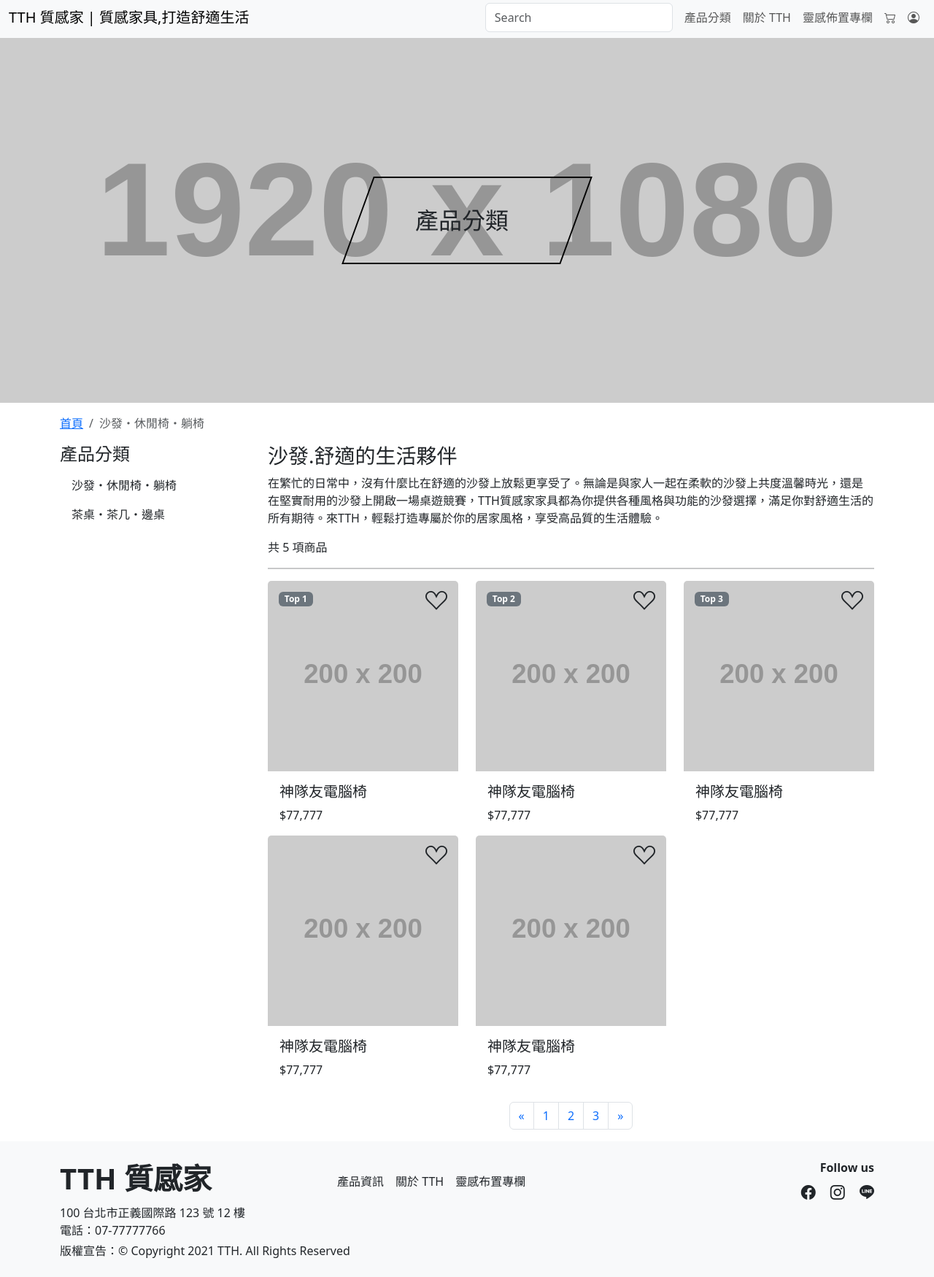
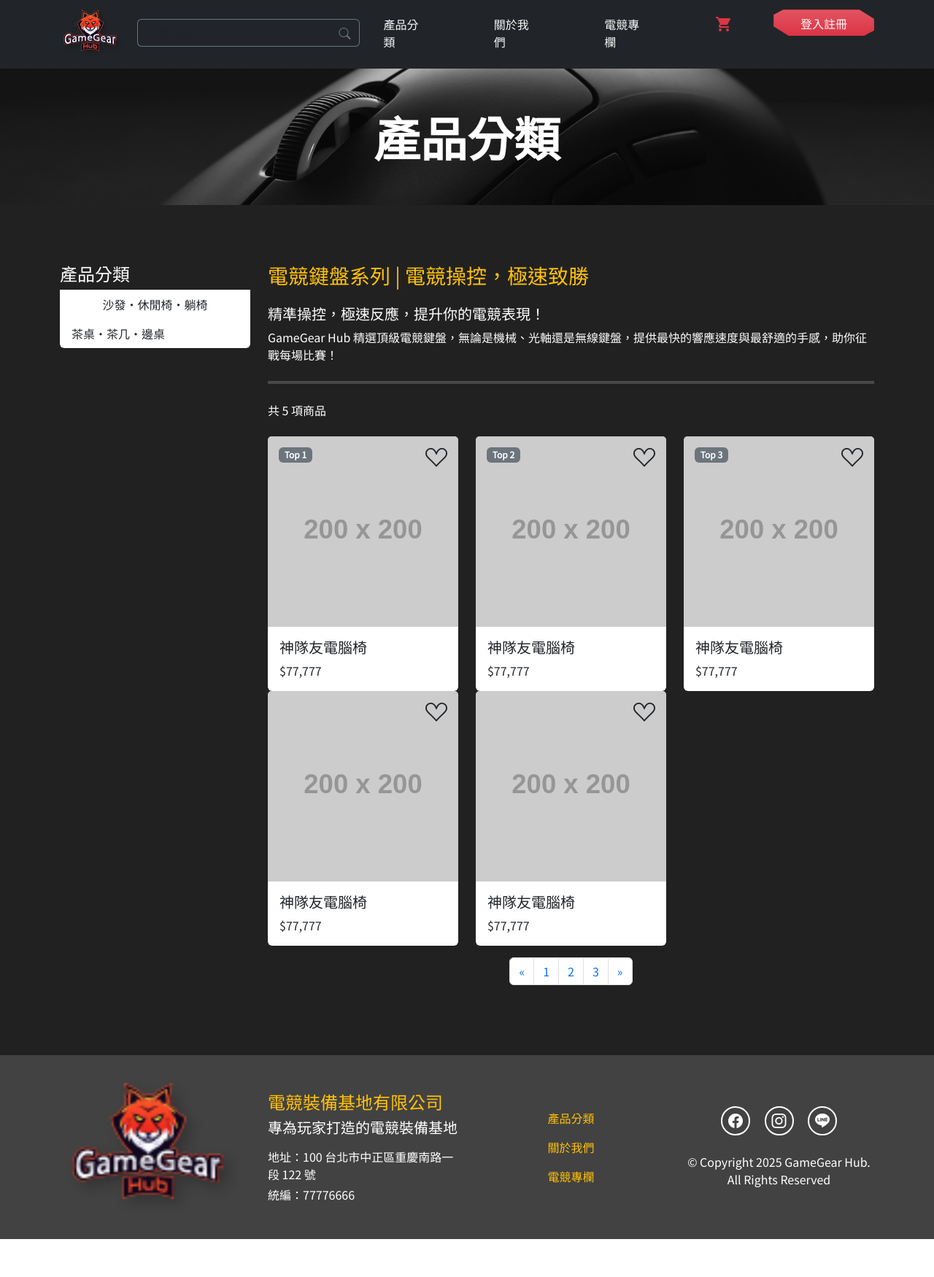
Before and after one commit to ShianghH/node-learning-web-layout, a website: page products.html in a window 1280 px wide. Shown: the part 4-1754 px from the top of the page at 73% size. After the commit the page ends 1702 px from the top, so only its background shows below. Drawn offline with nearby package versions, Linux system fonts and the light colour scheme; placeholder pictures from the web are drawn by us.

Commit message:
products

```diff
--- a/products.html
+++ b/products.html
@@ -1,15 +1,23 @@
 <!doctype html>
 <html lang="zh-Hant-TW">
+  <head>
+    <meta charset="UTF-8" />
+    <meta name="viewport" content="width=device-width, initial-scale=1.0" />
+    <title>Document</title>
+    <link rel="stylesheet" href="https://cdn.jsdelivr.net/npm/bootstrap-icons@1.11.3/font/bootstrap-icons.min.css" />
+    <link rel="stylesheet" href="https://cdn.jsdelivr.net/npm/swiper@11/swiper-bundle.min.css" />
+    <link
+      href="https://cdn.jsdelivr.net/npm/bootstrap@5.3.3/dist/css/bootstrap.min.css"
+      rel="stylesheet"
+      integrity="sha384-QWTKZyjpPEjISv5WaRU9OFeRpok6YctnYmDr5pNlyT2bRjXh0JMhjY6hW+ALEwIH"
+      crossorigin="anonymous" />
+    <link href="https://fonts.googleapis.com/icon?family=Material+Icons" rel="stylesheet" />
+    <link href="https://fonts.googleapis.com/css2?family=Material+Symbols+Outlined" rel="stylesheet" />
+    <link rel="stylesheet" href="https://cdn.jsdelivr.net/npm/swiper@11/swiper-bundle.min.css" />
+    <link href="https://fonts.googleapis.com/css2?family=Noto+Sans+TC&display=swap" rel="stylesheet" />
 
-  <head>
-    <meta charset="utf-8">
-    <meta name="viewport" content="width=device-width, initial-scale=1">
-    <title>Bootstrap demo</title>
-
-    <link rel="stylesheet" href="https://cdn.jsdelivr.net/npm/bootstrap-icons@1.11.3/font/bootstrap-icons.min.css">
-    <link rel="stylesheet" href="https://cdn.jsdelivr.net/npm/swiper@11/swiper-bundle.min.css" />
-    <link href="https://cdn.jsdelivr.net/npm/bootstrap@5.3.3/dist/css/bootstrap.min.css" rel="stylesheet"
-      integrity="sha384-QWTKZyjpPEjISv5WaRU9OFeRpok6YctnYmDr5pNlyT2bRjXh0JMhjY6hW+ALEwIH" crossorigin="anonymous">
+    <link rel="stylesheet" href="css/all.css" />
+    <script src="./all.js" defer></script>
     <style>
       .products__title {
         background-image: url('https://fakeimg.pl/1920x1080/?text=Example');
@@ -37,69 +45,155 @@
   </head>
 
   <body>
-    <nav class="navbar navbar-expand-lg bg-body-tertiary">
-      <div class="container-fluid">
-        <a class="navbar-brand" href="#">TTH 質感家 | 質感家具,打造舒適生活</a>
-        <button class="navbar-toggler" type="button" data-bs-toggle="collapse" data-bs-target="#navbarNavAltMarkup"
-          aria-controls="navbarNavAltMarkup" aria-expanded="false" aria-label="Toggle navigation">
+    <!-- nav -->
+    <nav class="navbar navbar-dark navbar-expand-xl bg-dark">
+      <div class="container">
+        <!-- logo -->
+        <a class="navbar-brand" href="#">
+          <img src="./img/LOGO.png" alt="logo" />
+        </a>
+        <!-- 搜尋欄 -->
+        <form class="d-none d-xl-flex" role="search">
+          <div class="input-group">
+            <input
+              type="search"
+              class="form-control bg-dark text-white border-secondary rounded-start rounded-0 border-end-0"
+              placeholder="搜索商品名"
+              aria-label="Search" />
+            <button class="btn btn-outline-secondary border-start-0" type="submit">
+              <i class="bi bi-search"></i>
+            </button>
+          </div>
+        </form>
+
+        <button
+          class="navbar-toggler d-xl-none"
+          type="button"
+          data-bs-toggle="collapse"
+          data-bs-target="#navbarNavAltMarkup"
+          aria-controls="navbarNavAltMarkup"
+          aria-expanded="false"
+          aria-label="Toggle navigation">
           <span class="navbar-toggler-icon"></span>
         </button>
 
+        <div class="collapse navbar-collapse" id="navbarNavAltMarkup">
+          <div class="navbar-nav ms-auto d-flex gap-4">
+            <form class="d-xl-none" role="search">
+              <div class="input-group">
+                <input
+                  type="search"
+                  class="form-control search-bg border-secondary custom-input rounded-start rounded-0 border-end-0"
+                  placeholder="搜索商品名"
+                  aria-label="Search" />
+                <button class="btn btn-outline-secondary border-start-0 search-bg" type="submit">
+                  <i class="bi bi-search"></i>
+                </button>
+              </div>
+            </form>
+            <div class="drop-menu position-relative">
+              <a
+                class="nav-link link-light link-hover px-5"
+                data-bs-toggle="collapse"
+                href="#collapseProduce"
+                role="button"
+                aria-expanded="false"
+                aria-controls="collapseExample">
+                產品分類
+              </a>
 
-        <div class="collapse navbar-collapse" id="navbarNavAltMarkup">
-          <div class="navbar-nav ms-auto">
-            <form class="d-flex" role="search">
-              <input class="form-control me-2" type="search" placeholder="Search" aria-label="Search">
-            </form>
-            <a class="nav-link" href="#">產品分類</a>
-            <a class="nav-link" href="#">關於 TTH</a>
-            <a class="nav-link" href="#">靈感佈置專欄</a>
-            <a class="nav-link" href="#"><i class="bi bi-cart2"></i></a>
-            <a class="nav-link" href="#"><i class="bi bi-person-circle"></i></a>
+              <div class="drop-menu-list position-absolute d-none" style="z-index: 99">
+                <ul class="list-group">
+                  <li class="list-group-item bg-dark border-0">
+                    <a href="" class="link-light text-decoration-none link-hover">電競鍵盤系列</a>
+                  </li>
+                  <li class="list-group-item bg-dark border-0">
+                    <a href="" class="link-light text-decoration-none link-hover">電競滑鼠系列</a>
+                  </li>
+                  <li class="list-group-item bg-dark border-0 bo">
+                    <a href="" class="link-light text-decoration-none link-hover">電競搖桿系列</a>
+                  </li>
+                </ul>
+              </div>
+              <div class="collapse d-xl-none" id="collapseProduce">
+                <ul class="list-group">
+                  <li class="list-group-item bg-dark border-0">
+                    <a href="" class="link-light text-decoration-none link-hover">電競鍵盤系列</a>
+                  </li>
+                  <li class="list-group-item bg-dark border-0">
+                    <a href="" class="link-light text-decoration-none link-hover">電競滑鼠系列</a>
+                  </li>
+                  <li class="list-group-item bg-dark border-0 bo">
+                    <a href="" class="link-light text-decoration-none link-hover">電競搖桿系列</a>
+                  </li>
+                </ul>
+              </div>
+            </div>
+
+            <div class="divider-line d-xl-none"></div>
+
+            <a class="nav-link link-light link-hover px-5" href="#">關於我們</a>
+            <a class="nav-link link-light link-hove px-5" href="#">電競專欄</a>
+            <div class="divider-line d-xl-none"></div>
+            <a class="nav-link d-none d-xl-block align-items-center px-5" href="#">
+              <span class="material-icons text-danger fs-4">shopping_cart</span>
+            </a>
+            <a
+              class="btn btn-danger bg-gradient text-white custom-btn px-4 d-none d-xl-block"
+              href="#"
+              style="height: 36px">
+              登入註冊
+            </a>
+            <a class="nav-link link-light link-hover d-xl-none d-flex" href="#">
+              <span class="material-symbols-outlined me-1">login</span>
+              登入註冊
+            </a>
           </div>
         </div>
       </div>
     </nav>
 
-    <header class="products__title d-flex justify-content-center align-items-center">
-      <div class="slanted-box">
-        <h2 class="slanted-content">產品分類</h2>
+    <header>
+      <div class="position-relative">
+        <img src="./img/ps-banner.png" alt="" class="img-fluid d-none d-md-block" />
+        <img src="./img/ps-banner -s.png" alt="" class="img-fluid d-md-none w-100" />
+        <div class="position-absolute start-50 top-50 translate-middle">
+          <h2 class="text-white fw-bold fs-3 fs-md-4 mb-0">產品分類</h2>
+        </div>
       </div>
     </header>
 
-
-    <nav class="container my-3" aria-label="breadcrumb">
-      <ol class="breadcrumb">
-        <li class="breadcrumb-item"><a href="#">首頁</a></li>
-        <li class="breadcrumb-item active" aria-current="page">沙發・休閒椅・躺椅</li>
-      </ol>
-    </nav>
-
+    <div class="bg-deep-gray py-6 py-md-9">
       <section class="container">
         <div class="row">
-        <div class="col-md-3">
-          <h4>產品分類</h4>
+          <div class="col-md-3 d-none d-md-block list-group-item-action">
             <div class="list-group">
-            <button type="button" class="list-group-item list-group-item-action border-0">沙發・休閒椅・躺椅</button>
+              <h4 class="text-white list-group-gray">產品分類</h4>
+              <button type="button" class="list-group-item border-0">沙發・休閒椅・躺椅</button>
               <button type="button" class="list-group-item list-group-item-action border-0">茶桌・茶几・邊桌</button>
             </div>
           </div>
           <div class="col-md-9">
-          <h3>沙發.舒適的生活夥伴</h3>
-          <p>
-            在繁忙的日常中，沒有什麼比在舒適的沙發上放鬆更享受了。無論是與家人一起在柔軟的沙發上共度溫馨時光，還是在堅實耐用的沙發上開啟一場桌遊競賽，TTH質感家家具都為你提供各種風格與功能的沙發選擇，滿足你對舒適生活的所有期待。來TTH，輕鬆打造專屬於你的居家風格，享受高品質的生活體驗。
+            <h3 class="text-warning">電競鍵盤系列 | 電競操控，極速致勝</h3>
+            <div class="my-4">
+              <h5 class="text-white">精準操控，極速反應，提升你的電競表現！</h5>
+              <p class="text-white">
+                GameGear Hub
+                精選頂級電競鍵盤，無論是機械、光軸還是無線鍵盤，提供最快的響應速度與最舒適的手感，助你征戰每場比賽！
               </p>
-          <p>共 5 項商品</p>
-          <hr class="border-2 border-dark">
+            </div>
+            <hr class="hr-line" />
+            <p class="text-white my-4">共 5 項商品</p>
+
             <ul class="list-unstyled row">
               <li class="col-md-4">
                 <div class="card position-relative border-0">
-                <span class="position-absolute badge text-bg-secondary" style="top: 15px;left: 15px;">Top 1</span>
-                <div class="position-absolute" style="right:15px; top: 5px;">
-                  <i class="bi bi-suit-heart" style="font-size: 30px;"></i>
+                  <span class="position-absolute badge text-bg-secondary" style="top: 15px; left: 15px">Top 1</span>
+                  <div class="position-absolute" style="right: 15px; top: 5px">
+                    <i class="bi bi-suit-heart" style="font-size: 30px"></i>
                   </div>
 
-                <img src="https://fakeimg.pl/200/" class="card-img-top" alt="...">
+                  <img src="https://fakeimg.pl/200/" class="card-img-top" alt="..." />
                   <div class="card-body">
                     <h5 class="card-title">神隊友電腦椅</h5>
                     <p class="card-text">$77,777</p>
@@ -108,11 +202,11 @@
               </li>
               <li class="col-md-4">
                 <div class="card position-relative border-0">
-                <span class="position-absolute badge text-bg-secondary" style="top: 15px;left: 15px;">Top 2</span>
-                <div class="position-absolute" style="right:15px; top: 5px;">
-                  <i class="bi bi-suit-heart" style="font-size: 30px;"></i>
+                  <span class="position-absolute badge text-bg-secondary" style="top: 15px; left: 15px">Top 2</span>
+                  <div class="position-absolute" style="right: 15px; top: 5px">
+                    <i class="bi bi-suit-heart" style="font-size: 30px"></i>
                   </div>
-                <img src="https://fakeimg.pl/200/" class="card-img-top" alt="...">
+                  <img src="https://fakeimg.pl/200/" class="card-img-top" alt="..." />
                   <div class="card-body">
                     <h5 class="card-title">神隊友電腦椅</h5>
                     <p class="card-text">$77,777</p>
@@ -121,11 +215,11 @@
               </li>
               <li class="col-md-4">
                 <div class="card position-relative border-0">
-                <span class="position-absolute badge text-bg-secondary" style="top: 15px;left: 15px;">Top 3</span>
-                <div class="position-absolute" style="right:15px; top: 5px;">
-                  <i class="bi bi-suit-heart" style="font-size: 30px;"></i>
+                  <span class="position-absolute badge text-bg-secondary" style="top: 15px; left: 15px">Top 3</span>
+                  <div class="position-absolute" style="right: 15px; top: 5px">
+                    <i class="bi bi-suit-heart" style="font-size: 30px"></i>
                   </div>
-                <img src="https://fakeimg.pl/200/" class="card-img-top" alt="...">
+                  <img src="https://fakeimg.pl/200/" class="card-img-top" alt="..." />
                   <div class="card-body">
                     <h5 class="card-title">神隊友電腦椅</h5>
                     <p class="card-text">$77,777</p>
@@ -134,10 +228,10 @@
               </li>
               <li class="col-md-4">
                 <div class="card position-relative border-0">
-                <div class="position-absolute" style="right:15px; top: 5px;">
-                  <i class="bi bi-suit-heart" style="font-size: 30px;"></i>
+                  <div class="position-absolute" style="right: 15px; top: 5px">
+                    <i class="bi bi-suit-heart" style="font-size: 30px"></i>
                   </div>
-                <img src="https://fakeimg.pl/200/" class="card-img-top" alt="...">
+                  <img src="https://fakeimg.pl/200/" class="card-img-top" alt="..." />
                   <div class="card-body">
                     <h5 class="card-title">神隊友電腦椅</h5>
                     <p class="card-text">$77,777</p>
@@ -146,10 +240,10 @@
               </li>
               <li class="col-md-4">
                 <div class="card position-relative border-0">
-                <div class="position-absolute" style="right:15px; top: 5px;">
-                  <i class="bi bi-suit-heart" style="font-size: 30px;"></i>
+                  <div class="position-absolute" style="right: 15px; top: 5px">
+                    <i class="bi bi-suit-heart" style="font-size: 30px"></i>
                   </div>
-                <img src="https://fakeimg.pl/200/" class="card-img-top" alt="...">
+                  <img src="https://fakeimg.pl/200/" class="card-img-top" alt="..." />
                   <div class="card-body">
                     <h5 class="card-title">神隊友電腦椅</h5>
                     <p class="card-text">$77,777</p>
@@ -178,54 +272,63 @@
           </div>
         </div>
       </section>
-
-    <footer class="bg-light text-dark py-4">
-      <div class="container">
-        <div class="row align-items-center">
-          <!-- 左側：標題 & 公司資訊 -->
-          <div class="col-md-4 mb-3 mb-md-0">
-            <h4 class="fw-bold h1">TTH 質感家</h4>
     </div>
 
-          <div class="col-md-4 mb-3 mb-md-0">
+    <!-- footer -->
+    <footer class="bg-dark-gray text-dark py-4">
+      <div class="container text-center text-md-start">
+        <div class="row flex-column flex-lg-row align-items-center text-center gap-4 gap-lg-0">
+          <div class="col-lg-3 col-12">
+            <img src="./img/LOGO.png" alt="" class="img-fluid" style="height: 204px" />
+          </div>
+          <!-- 左側：標題 & 公司資訊 -->
+          <div class="col-lg-3 col-12 mb-3 mb-md-0 d-flex flex-column justify-content-center text-lg-start">
+            <h4 class="text-warning">電競裝備基地有限公司</h4>
+            <h5 class="text-white mb-3">專為玩家打造的電競裝備基地</h5>
+            <p class="mb-1 text-white">地址：100 台北市中正區重慶南路一段 122 號</p>
+            <p class="mb-0 text-white">統編：77776666</p>
+          </div>
+
+          <div class="col-lg-3 col-12 mb-4 mb-md-0 d-flex flex-column justify-content-center">
             <nav>
-              <ul class="list-unstyled d-flex gap-3 mb-0">
-                <li><a href="#" class="text-decoration-none text-dark">產品資訊</a></li>
-                <li><a href="#" class="text-decoration-none text-dark">關於 TTH</a></li>
-                <li><a href="#" class="text-decoration-none text-dark">靈感布置專欄</a></li>
+              <ul class="list-unstyled d-flex flex-lg-column justify-content-center align-items-md-center gap-3 mb-0">
+                <li><a href="#" class="text-decoration-none text-warning">產品分類</a></li>
+                <li><a href="#" class="text-decoration-none text-warning">關於我們</a></li>
+                <li><a href="#" class="text-decoration-none text-warning">電競專欄</a></li>
               </ul>
             </nav>
           </div>
 
-          <div class="col-md-4 text-md-end">
-            <p class="mb-2 fw-semibold">Follow us</p>
-            <a href="#" class="text-dark text-decoration-none me-3">
+          <div class="col-lg-3 d-flex flex-column gap-3">
+            <div>
+              <a href="#" class="icon-circle text-decoration-none me-3">
                 <i class="bi bi-facebook fs-5"></i>
               </a>
-            <a href="#" class="text-dark text-decoration-none me-3">
+              <a href="#" class="icon-circle text-decoration-none me-3">
                 <i class="bi bi-instagram fs-5"></i>
               </a>
-            <a href="#" class="text-dark text-decoration-none">
+              <a href="#" class="icon-circle text-decoration-none">
                 <i class="bi bi-line fs-5"></i>
               </a>
             </div>
-        </div>
-        <p class="mb-1">
-          100 台北市正義國際路 123 號 12 樓<br />
-          電話：07-77777766
-        </p>
-        <p class="mb-0">
-          版權宣告：© Copyright 2021 TTH.
-          <br class="d-md-none" />
+
+            <div>
+              <p class="mb-0 mt-2 text-white">
+                © Copyright 2025 GameGear Hub.
+                <br />
                 All Rights Reserved
               </p>
             </div>
+          </div>
+        </div>
+      </div>
     </footer>
 
+    <script src="https://cdn.jsdelivr.net/npm/swiper@11/swiper-bundle.min.js"></script>
     <script src="https://cdn.jsdelivr.net/npm/swiper@11/swiper-element-bundle.min.js"></script>
-    <script src="https://cdn.jsdelivr.net/npm/bootstrap@5.3.3/dist/js/bootstrap.bundle.min.js"
+    <script
+      src="https://cdn.jsdelivr.net/npm/bootstrap@5.3.3/dist/js/bootstrap.bundle.min.js"
       integrity="sha384-YvpcrYf0tY3lHB60NNkmXc5s9fDVZLESaAA55NDzOxhy9GkcIdslK1eN7N6jIeHz"
       crossorigin="anonymous"></script>
   </body>
-
 </html>
--- a/stylesheets/utilities/_utilities.scss
+++ b/stylesheets/utilities/_utilities.scss
@@ -1,6 +1,8 @@
 body {
   font-family: 'Noto Sans TC', sans-serif;
 }
+
+//首頁
 
 .link-hover {
   &:hover {
@@ -267,6 +269,16 @@ body {
   }
 }
 
+//商品分類
+.hr-line {
+  border-color: #bdbdbd;
+  border-width: 4px;
+  margin: 0;
+}
+.list-group-item-gray {
+  background-color: #757575 !important;
+}
+
 //尺寸
 @media (min-width: 768px) {
   .fs-md-4 {
```
Also changed, not shown: css/all.css, img/ps-banner -s.png (added), img/ps-banner.png (added). Lines whose indentation alone changed are shown as unchanged.
